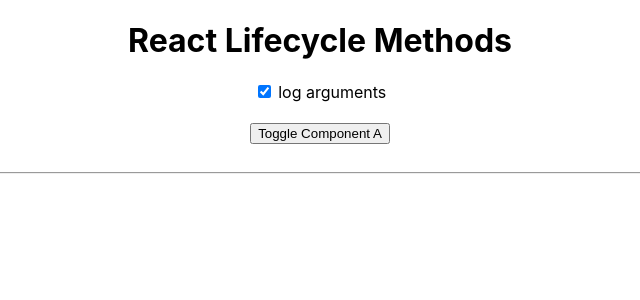
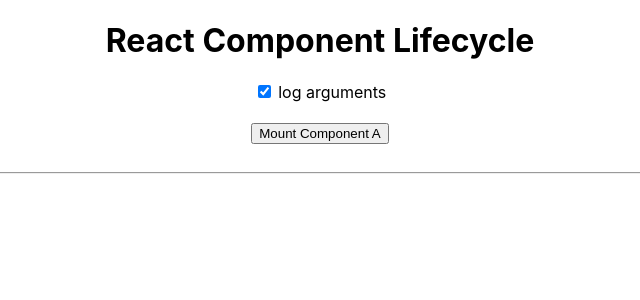
Before and after one commit to efdotjay/react-experiment, a React (Create React App) app: page / in a window 1280 px wide. Shown: the top 300 px of the page, without its empty margins (320-960 px from the left). Built offline with nearby package versions, Linux system fonts and the light colour scheme.

Commit message:
Fixes vocabulary

```diff
--- a/src/App.js
+++ b/src/App.js
@@ -23,10 +23,10 @@
 
     return (
       <div className="App">
-        <h1>React Lifecycle Methods</h1>
+        <h1>React Component Lifecycle</h1>
         <label htmlFor="log-args-ckbx"><input type="checkbox" id="log-args-ckbx" checked={logArgs} onClick={this.toggleLogArgsHandler} readOnly={true}/> log arguments</label>
         <br /><br />
-        <button onClick={this.toggleAHandler}>Toggle Component A</button>
+        <button onClick={this.toggleAHandler}>{showA ? 'Unmount' : 'Mount'} Component A</button>
         <br /><br /><hr /><br /><br />
         {showA && <ComponentA {...{logArgs}}/>}
       </div>
--- a/src/components/component-a/ComponentA.jsx
+++ b/src/components/component-a/ComponentA.jsx
@@ -146,7 +146,7 @@
       <div className={classes.ComponentContainer}>
         <p>Component <code>A</code> - <small>{name}</small></p>
         <button className={classes.Button} onClick={this.toggleNameHandler}>Change A's state</button>
-        <button className={classes.Button} onClick={this.toggleBHandler}>Toggle B</button>
+        <button className={classes.Button} onClick={this.toggleBHandler}>{showB ? 'Unmount' : 'Mount'} B</button>
         {showB && <button className={classes.Button} onClick={this.bMassChangeHandler}>Change B's props</button>}
 
         {showB && <ComponentB mass={bMass} {...{logArgs}}/>}
--- a/src/components/component-b/ComponentB.jsx
+++ b/src/components/component-b/ComponentB.jsx
@@ -146,7 +146,7 @@
       <div className={classes.ComponentContainer}>
         <p>Component <code>B</code> - <small>{name} <i>({mass})</i></small></p>
         <button className={classes.Button} onClick={this.toggleNameHandler}>Change B's state</button>
-        <button className={classes.Button} onClick={this.toggleCHandler}>Toggle C</button>
+        <button className={classes.Button} onClick={this.toggleCHandler}>{showC ? 'Unmount' : 'Mount'} C</button>
         {showC && <button className={classes.Button} onClick={this.cSpeedChangeHandler}>Change C's props</button>}
 
         {showC && <ComponentC speed={cSpeed} {...{logArgs}}/>}
```
